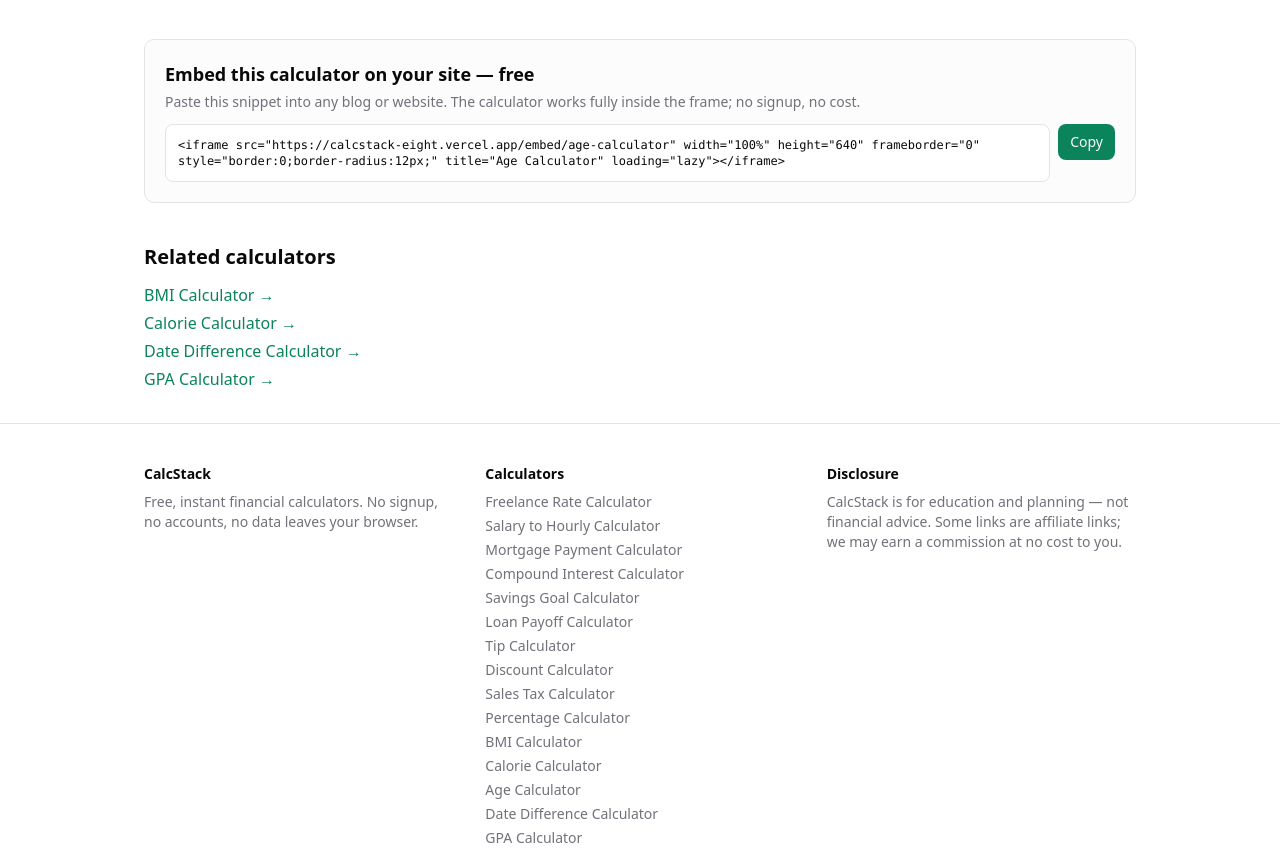
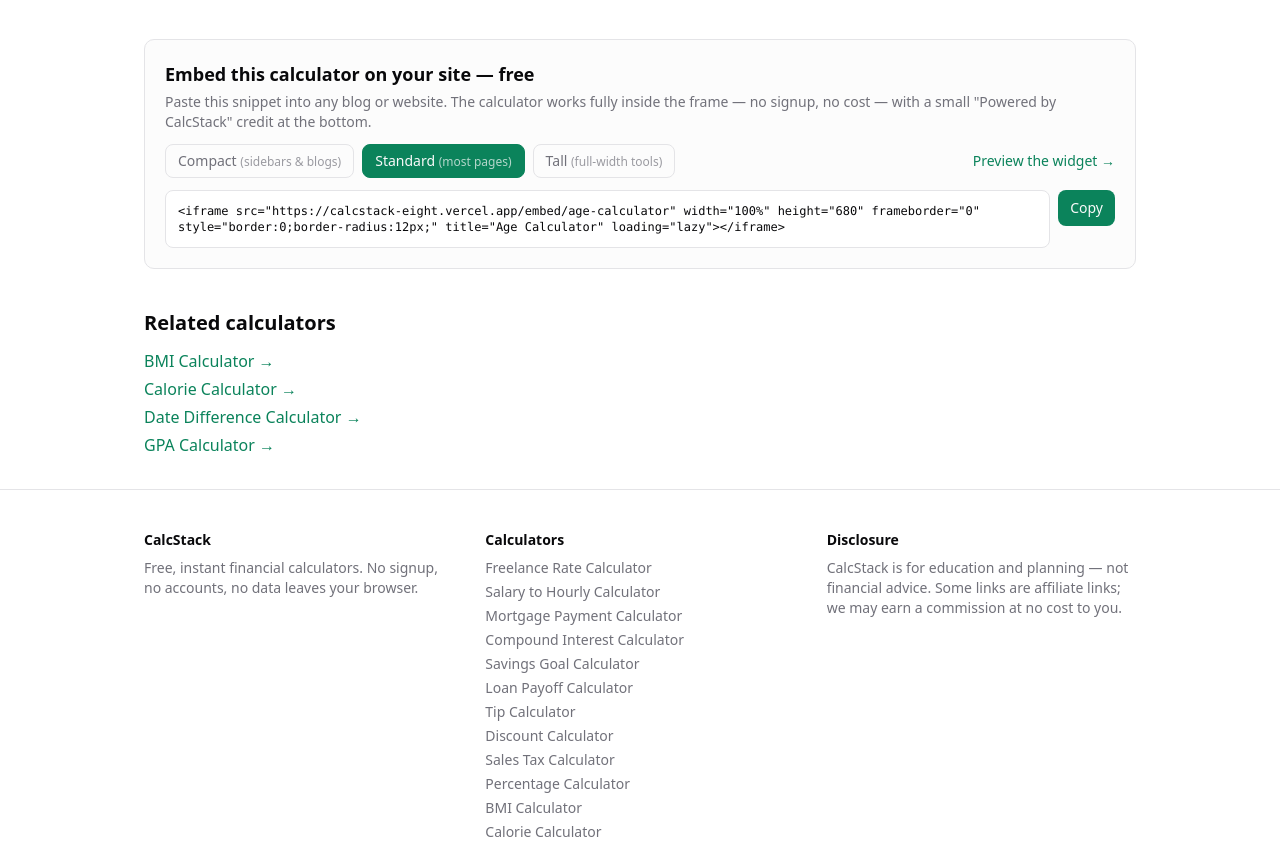
Before and after one commit to LIMENHelix/calcstack, a React (Vite) app: page /calculators/age-calculator in a window 1280 px wide. Shown: the part 1854-2702 px from the top of the page. Built offline with nearby package versions, Linux system fonts and the light colour scheme.

Commit message:
Embed upgrade: all 51 calculators embeddable (was only ~19), size presets + preview link in snippet builder

```diff
--- a/src/components/EmbedSnippet.tsx
+++ b/src/components/EmbedSnippet.tsx
@@ -2,10 +2,18 @@ import { useState } from 'react'
 
 const SITE = 'https://calcstack-eight.vercel.app'
 
+const SIZES = [
+  { key: 'compact', label: 'Compact', height: 520, note: 'sidebars & blogs' },
+  { key: 'standard', label: 'Standard', height: 680, note: 'most pages' },
+  { key: 'tall', label: 'Tall', height: 860, note: 'full-width tools' },
+] as const
+
 /** Copyable iframe snippet so bloggers/site owners can embed the tool. */
 export function EmbedSnippet({ slug, title }: { slug: string; title: string }) {
   const [copied, setCopied] = useState(false)
-  const code = `<iframe src="${SITE}/embed/${slug}" width="100%" height="640" frameborder="0" style="border:0;border-radius:12px;" title="${title}" loading="lazy"></iframe>`
+  const [size, setSize] = useState<(typeof SIZES)[number]['key']>('standard')
+  const h = SIZES.find((s) => s.key === size)!.height
+  const code = `<iframe src="${SITE}/embed/${slug}" width="100%" height="${h}" frameborder="0" style="border:0;border-radius:12px;" title="${title}" loading="lazy"></iframe>`
 
   const copy = async () => {
     try {
@@ -26,9 +34,30 @@ export function EmbedSnippet({ slug, title }: { slug: string; title: string }) {
     <section className="mt-10 rounded-lg border bg-muted/30 p-5">
       <h2 className="text-lg font-semibold">Embed this calculator on your site — free</h2>
       <p className="mt-1 text-sm text-muted-foreground">
-        Paste this snippet into any blog or website. The calculator works fully inside the frame;
-        no signup, no cost.
+        Paste this snippet into any blog or website. The calculator works fully inside the frame —
+        no signup, no cost — with a small &quot;Powered by CalcStack&quot; credit at the bottom.
       </p>
+      <div className="mt-3 flex flex-wrap items-center gap-2">
+        {SIZES.map((s) => (
+          <button
+            key={s.key}
+            onClick={() => setSize(s.key)}
+            className={`rounded-md border px-3 py-1.5 text-sm transition-colors ${
+              size === s.key ? 'border-primary bg-primary text-primary-foreground' : 'text-muted-foreground hover:bg-muted'
+            }`}
+          >
+            {s.label} <span className="text-xs opacity-70">({s.note})</span>
+          </button>
+        ))}
+        <a
+          href={`${SITE}/embed/${slug}`}
+          target="_blank"
+          rel="noopener"
+          className="ml-auto text-sm text-primary hover:underline"
+        >
+          Preview the widget →
+        </a>
+      </div>
       <div className="mt-3 flex items-start gap-2">
         <code className="flex-1 overflow-x-auto rounded-md border bg-background p-3 text-xs">
           {code}
--- a/src/pages/EmbedPage.tsx
+++ b/src/pages/EmbedPage.tsx
@@ -3,9 +3,23 @@ import { CALCULATORS } from '@/data/calculators'
 import { VARIANTS } from '@/data/variants'
 import { CALC_COMPONENTS } from '@/calcs'
 import { MORE_CALC_COMPONENTS } from '@/calcs/more'
+import { NICHE_CALC_COMPONENTS } from '@/calcs/niche'
+import { SPORTS_CALC_COMPONENTS } from '@/calcs/sports'
+import { CONSTRUCTION_CALC_COMPONENTS } from '@/calcs/construction'
+import { TRADES_CALC_COMPONENTS } from '@/calcs/trades'
+import { PaycheckCalc } from '@/calcs/paycheck'
+import type { CalcProps } from '@/calcs'
 
 const SITE = 'https://calcstack-eight.vercel.app'
-const ALL_COMPONENTS = { ...CALC_COMPONENTS, ...MORE_CALC_COMPONENTS }
+const ALL_COMPONENTS: Record<string, (props: CalcProps) => React.ReactElement> = {
+  ...CALC_COMPONENTS,
+  ...MORE_CALC_COMPONENTS,
+  ...NICHE_CALC_COMPONENTS,
+  ...SPORTS_CALC_COMPONENTS,
+  ...CONSTRUCTION_CALC_COMPONENTS,
+  ...TRADES_CALC_COMPONENTS,
+  'paycheck-calculator': PaycheckCalc,
+}
 
 /**
  * Standalone embeddable widget: renders just the calculator, framed for
```
